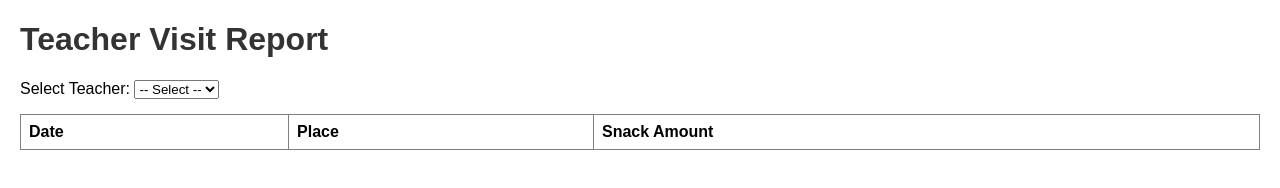
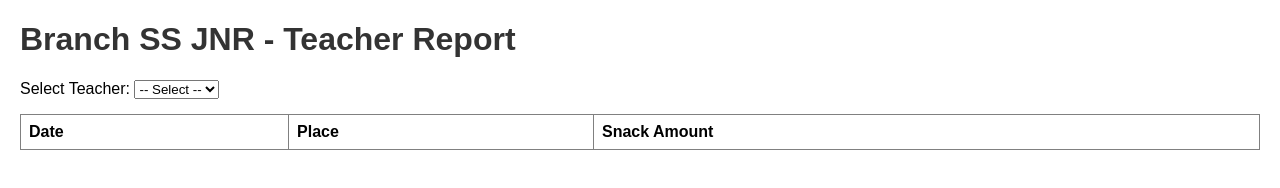
Before and after one commit to kk-kartik/branch-ss-jnr, a plain HTML site: page teacher.html in a window 1280 px wide. Drawn offline with Linux system fonts and the light colour scheme; no server answers.

Commit message:
Update teacher.html

```diff
--- a/teacher.html
+++ b/teacher.html
@@ -3,11 +3,11 @@
 <head>
   <meta charset="UTF-8" />
   <meta name="viewport" content="width=device-width, initial-scale=1" />
-  <title>Metadata Tracker - Teacher Report</title>
+  <title>Branch SS JNR - Teacher Report</title>
   <link rel="stylesheet" href="style.css" />
 </head>
 <body>
-  <h1>Teacher Visit Report</h1>
+  <h1>Branch SS JNR - Teacher Report</h1>
 
   <label for="teacherSelect">Select Teacher:</label>
   <select id="teacherSelect">
```
